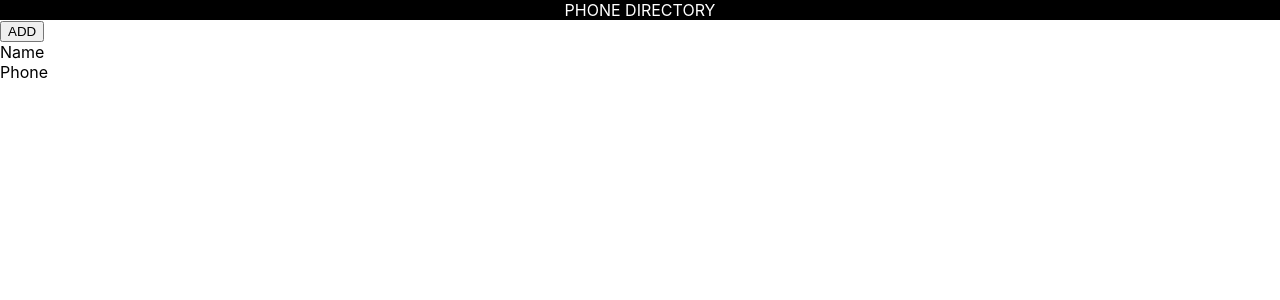
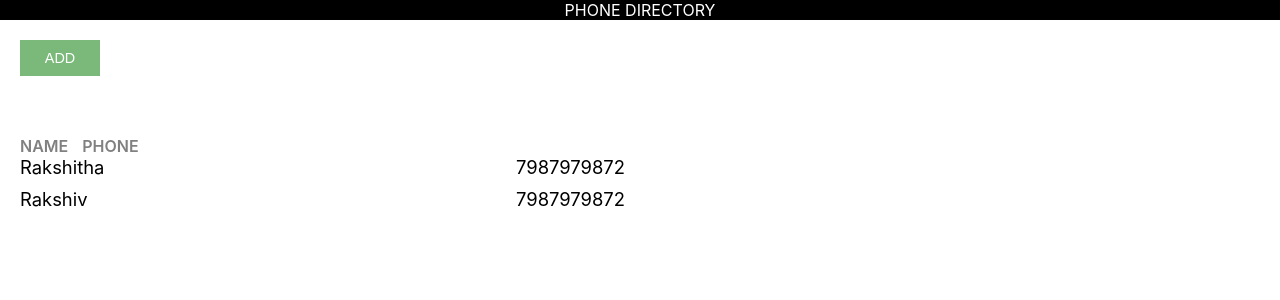
Before and after one commit to riya8147/phone_directory, a React (Create React App) app: page / in a window 1280 px wide. Shown: the top 300 px of the page. Built offline with nearby package versions, Linux system fonts and the light colour scheme.

Commit message:
Rendered Subscribers Dynamically

```diff
--- /dev/null
+++ b/src/App.css
@@ -0,0 +1,44 @@
+.component-body-container {
+    padding: 20px;
+}
+
+.custom-btn {
+    padding: 10px;
+    border: none;
+    margin-right: 10px;
+    text-transform: uppercase;
+    width: 80px;
+    font-size: 0.9rem;
+    cursor: pointer;
+    outline: none;
+}
+
+.add-btn {
+    background: #7ab97a;
+    color: #fff;
+}
+
+.grid-container {
+    display: grid;
+    grid-template-columns: 40% 30% auto;
+    margin-bottom: 10px;
+}
+
+.heading-container {
+    margin: 30px 0 30px 0;
+    width: 100%;
+}
+
+.grid-item {
+    background-color: rgba(255, 255, 255, 0.8);
+    font-size: 1.15rem;
+    word-wrap: break-word;
+    padding-right: 10px;
+}
+
+.name-heading, .phone-heading {
+    font-size: 1rem;
+    font-weight: 600;
+    color: #808080;
+    text-transform: uppercase;
+}
--- a/src/App.js
+++ b/src/App.js
@@ -3,22 +3,53 @@
 
 import Header from "./Header"
 
+import './App.css'
+
 class App extends Component{
+
+
   render() {
     // let x = 10;
     // let y = 20;
+    let subscribers = [
+      {
+        id: 1,
+        name: "Rakshitha",
+        phone: "7987979872"
+      },
+      {
+        id: 2,
+        name: "Rakshiv",
+        phone: "7987979872"
+      }
+
+    ]
+
     return (
+      <div className="component-container">
+      <Header></Header>
+      <div className="component-body-container">
+      <button className="custom-btn add-btn">ADD</button>
       <div>
-      <Header></Header>
-      <button>ADD</button>
-      <div>
-        <span> Name</span><br/>
-        <span> Phone</span>
+        <div className="grid-container heading-container"></div>
+        <span className="grid-item name-heading"> Name</span>
+        <span className="grid-item phone-heading"> Phone</span>
       </div>
       {/* <label htmlfor="name">ADDITION VALUE: </label>
       <input id="name" type="text" placeholder="Type Here" defaultValue={x+y}></input> */}
 
+      {
+        subscribers.map(sub => {
+          return <div key={sub.id} className="grid-container">
+          <span className="grid-item">{sub.name}</span>
+          <span className="grid-item">{sub.phone}</span>
+          </div>
+        })
+      }
 
+
+
+      </div>
       </div>
     );
 
```
